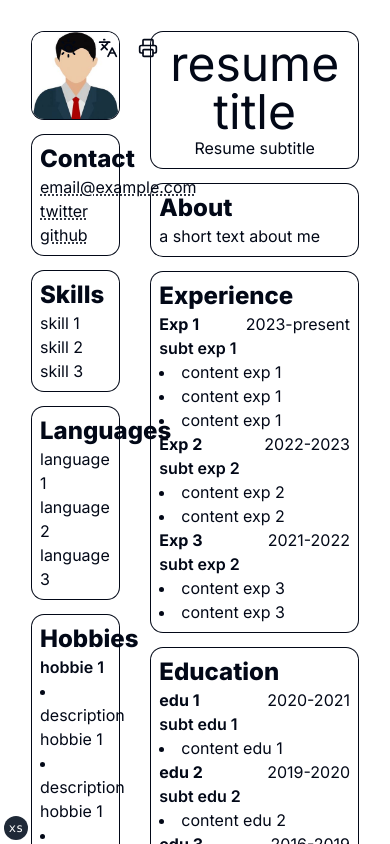
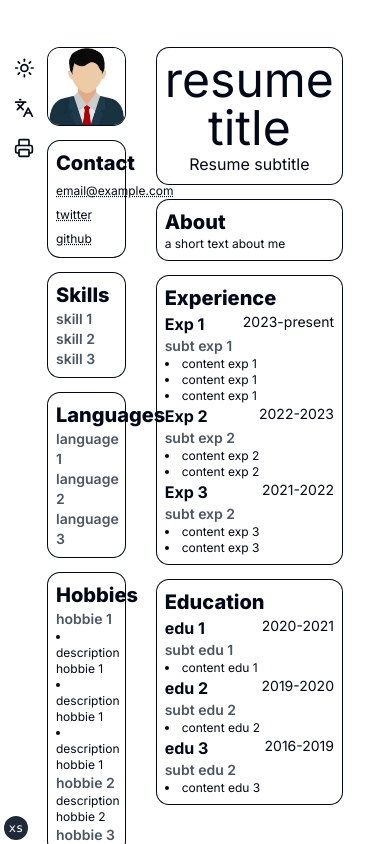
Before and after one commit to ninohdasilva/columns-resume, a Next.js app: page /en in a window 390 px wide. Shown: the top 844 px of the page. Built offline with nearby package versions, Linux system fonts and the light colour scheme.

Commit message:
subtitle and link colors, responsive font sizes and actions container

```diff
--- a/app/[locale]/layout.tsx
+++ b/app/[locale]/layout.tsx
@@ -2,6 +2,7 @@ import type { Metadata } from "next";
 import { Inter } from "next/font/google";
 import "./globals.css";
 import { ThemeProvider } from "@/components/providers/ThemeProvider";
+import { ActionsContainer } from "@/components/ActionContainer";
 
 const inter = Inter({
   subsets: ["latin"],
@@ -29,6 +30,7 @@ export default function RootLayout({
           enableSystem
           disableTransitionOnChange
         >
+        <ActionsContainer />
           <div className="subbody">
             {children}
           </div>
--- a/app/[locale]/page.tsx
+++ b/app/[locale]/page.tsx
@@ -6,8 +6,8 @@ import Image from "next/image";
 
 export default function Home() {
   return (
-    <main className="container relative mx-auto bg-background scroll-my-12 overflow-auto p-4 print:p-12 md:p-16">
-      <ActionsContainer />
+    // <main className="container relative mx-auto bg-background scroll-my-12 overflow-auto p-4 print:p-12 md:p-16">
+    <main className="p-8">
       <TailwindIndicator />
       <Resume />
       <Projects />
--- a/components/ActionContainer.tsx
+++ b/components/ActionContainer.tsx
@@ -4,7 +4,7 @@ import { PrintButton } from "@/components/PrintButton"
 
 export function ActionsContainer() {
   return (
-    <div className="container fixed flex h-16 items-center no-print">
+    <div className="fixed flex flex-col lg:flex-row top-0 no-print pt-12 pl-1">
         <ThemeToggle></ThemeToggle>
         <LanguageToggle></LanguageToggle>
         <PrintButton></PrintButton>
--- a/components/InfoBlock.tsx
+++ b/components/InfoBlock.tsx
@@ -2,11 +2,11 @@ export default function InfoBlock({title, subtitle, link_title, link_url, date,
     return (
         <div className="info-block">
             <div className="info-block-title flex justify-between">
-                <h2 className="text-1xl font-bold">{title}</h2>
-                <p className="shrink-0">{date}</p>
+                <h2 className="text-base md:text-lg font-bold">{title}</h2>
+                <p className="shrink-0 text-sm">{date}</p>
             </div>
-            <p className="font-semibold">{subtitle}</p>
-            <a className="underline decoration-dotted hover:decoration-solid" href={link_url}>
+            <p className="font-semibold text-gray-600 dark:text-gray-300 text-sm">{subtitle}</p>
+            <a className="underline decoration-dotted hover:decoration-solid text-xs md:text-sm" href={link_url}>
                 {link_title}
             </a>
 
@@ -14,12 +14,12 @@ export default function InfoBlock({title, subtitle, link_title, link_url, date,
                 Array.isArray(content) ? (
                     content.map(
                         (paragraph, index) => (
-                            <li key={index}>{paragraph}</li>
+                            <li className="text-xs" key={index}>{paragraph}</li>
                         )
                     )
                 )
                 : (
-                    <p>{content}</p>
+                    <p className="text-xs">{content}</p>
                 )
             }
 
--- a/components/InfoBlockContainerTitle.tsx
+++ b/components/InfoBlockContainerTitle.tsx
@@ -1,7 +1,7 @@
 export default function InfoBlockContainerTitle({title}:{title: string}) {
     return (
         <div className="info-block-container-title">
-            <h1 className="text-2xl font-extrabold">{title}</h1>
+            <h1 className="text-xl md:text-2xl font-extrabold">{title}</h1>
         </div>
     )
 }
--- a/components/sections/resume-left-column/Languages.tsx
+++ b/components/sections/resume-left-column/Languages.tsx
@@ -5,9 +5,9 @@ export default function Languages() {
     return (
         <section className="languages rounded-xl ring-1 ring-foreground p-2">
             <InfoBlockContainerTitle title={"Languages"} />
-            <InfoBlock content="language 1"/>
-            <InfoBlock content="language 2"/>
-            <InfoBlock content="language 3"/>
+            <InfoBlock subtitle="language 1"/>
+            <InfoBlock subtitle="language 2"/>
+            <InfoBlock subtitle="language 3"/>
         </section>
     )
 }
--- a/components/sections/resume-left-column/Skills.tsx
+++ b/components/sections/resume-left-column/Skills.tsx
@@ -5,9 +5,9 @@ export default function Skills() {
     return (
         <section className="skills rounded-xl ring-1 ring-foreground p-2">
             <InfoBlockContainerTitle title={"Skills"} />
-            <InfoBlock content="skill 1"/>
-            <InfoBlock content="skill 2"/>
-            <InfoBlock content="skill 3"/>
+            <InfoBlock subtitle="skill 1"/>
+            <InfoBlock subtitle="skill 2"/>
+            <InfoBlock subtitle="skill 3"/>
         </section>
     )
 }
```
